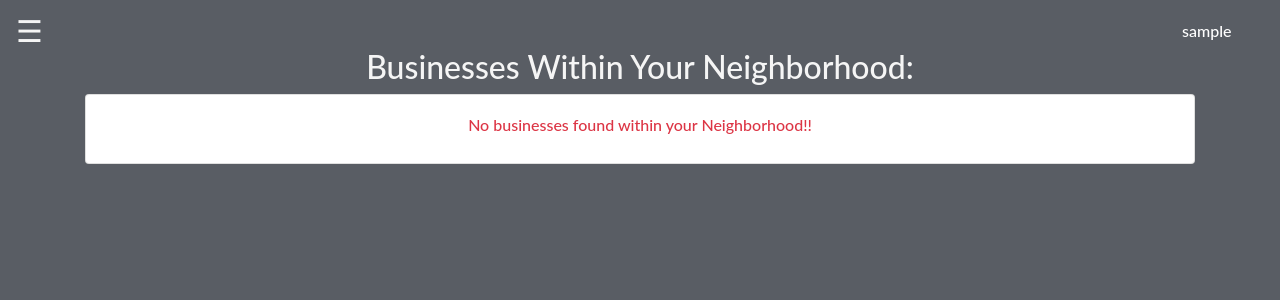
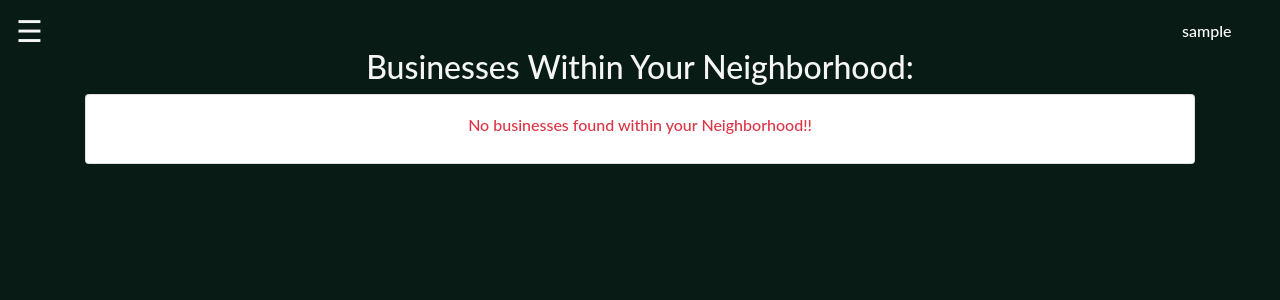
Before and after one commit to ezekielkibiego/The_Neighborhood, a Django app: page /businesses/ in a window 1280 px wide. Shown: the top 300 px of the page. Run offline with Django 3.2, Linux system fonts and the light colour scheme; the visitor is signed in with stand-in values (Sample User, id 1); data comes from the database, SQL or seed files in the repository; data that the repository does not hold is empty; some libraries are stand-ins or nearby versions; some web fonts are replaced.

Commit message:
modify templates

```diff
--- a/hoodapp/templates/business.html
+++ b/hoodapp/templates/business.html
@@ -2,16 +2,24 @@
 
 {% block content %}
 <style>
-
+   body{
+    font-family: 'Lato', global_font_string;
+    font-weight: 500;
+    background-color: #081c15;
+    color: whitesmoke;
+    }
+    .biz{
+        color: black;
+    }
 </style>
 <section class="blog-section" id="">
-    <div class="container mt-5">
+    <div class="container mt-5 ">
 
 
 
             <h2 class="text-center headings">Businesses Within Your Neighborhood: <br>{{hood.name}}
             </h2>
-            <div class="row">
+            <div class="row biz">
 
             {% for biz in businesses %}
             <div class="col-md-4">
--- a/hoodapp/templates/create_business.html
+++ b/hoodapp/templates/create_business.html
@@ -8,12 +8,13 @@
 
 {% block content %}
 <style>
-    body{
+     body{
     font-family: 'Lato', global_font_string;
     font-weight: 500;
-    background-color: #595d64;
+    background-color: #081c15;
     color: whitesmoke;
     }
+
     .hood{
         margin-top: 5%;
     }
--- a/hoodapp/templates/django_registration/registration_form.html
+++ b/hoodapp/templates/django_registration/registration_form.html
@@ -6,9 +6,9 @@
   body{
     font-family: 'Lato', global_font_string;
     font-weight: 500;
-    background-color: #595d64;
+    background-color: #081c15;
 
-  }
+    }
   .register{
     margin-top: 3%;
     margin-bottom: 3%;
--- a/hoodapp/templates/hood_form.html
+++ b/hoodapp/templates/hood_form.html
@@ -11,9 +11,10 @@
     body{
     font-family: 'Lato', global_font_string;
     font-weight: 500;
-    background-color: #595d64;
+    background-color: #081c15;
     color: whitesmoke;
     }
+
     .hood{
         margin-top: 5%;
     }
--- a/hoodapp/templates/index.html
+++ b/hoodapp/templates/index.html
@@ -14,10 +14,9 @@
     body{
     font-family: 'Lato', global_font_string;
     font-weight: 500;
-    background-color: #595d64;
+    background-color: #081c15;
     color: whitesmoke;
     }
-
 </style>
 
 <div class="container-fluid">
@@ -26,7 +25,7 @@
         <h1 class="text-center">Welcome to The Neighborhood</h1>
         <div class="text-center">
             <form action="/create_hood">
-                <input type="submit" class="btn btn-outline-dark bg-dark text-white rounded-pill b-text"
+                <input type="submit" class="btn btn-outline-dark bg-#495867 text-white rounded-pill b-text"
                     value="Add Your Neighborhood" />
             </form>
 
--- a/hoodapp/templates/navbar.html
+++ b/hoodapp/templates/navbar.html
@@ -3,7 +3,7 @@
    body{
     font-family: 'Lato', global_font_string;
     font-weight: 500;
-    background-color: #595d64;
+    background-color: #495867;
     color: whitesmoke;
     }
     .nav-link{
--- a/hoodapp/templates/post.html
+++ b/hoodapp/templates/post.html
@@ -11,7 +11,7 @@
     body{
     font-family: 'Lato', global_font_string;
     font-weight: 500;
-    background-color: #595d64;
+    background-color: #081c15;
     color: whitesmoke;
     }
     .hood{
--- a/hoodapp/templates/registration/login.html
+++ b/hoodapp/templates/registration/login.html
@@ -3,9 +3,9 @@
 {% block content %}
 <style>
     body{
-        font-family: 'Lato', global_font_string;
-        font-weight: 500;
-        background-color: #595d64;
+    font-family: 'Lato', global_font_string;
+    font-weight: 500;
+    background-color: #081c15;
 
     }
     .card{
--- a/hoodapp/templates/search.html
+++ b/hoodapp/templates/search.html
@@ -9,6 +9,12 @@
     .ser{
         margin-top: 5%;
         margin-bottom: 5%;
+    }
+    body{
+    font-family: 'Lato', global_font_string;
+    font-weight: 500;
+    background-color: #081c15;
+    color: whitesmoke;
     }
 </style>
 
--- a/hoodapp/templates/single_hood.html
+++ b/hoodapp/templates/single_hood.html
@@ -1,6 +1,12 @@
 {% extends "base.html" %}
 {% block content %}
 <style>
+    body{
+    font-family: 'Lato', global_font_string;
+    font-weight: 500;
+    background-color: #081c15;
+    color: whitesmoke;
+    }
     .image{
         height: auto;
         width: 100%;
--- a/hoodapp/templates/update_profile.html
+++ b/hoodapp/templates/update_profile.html
@@ -7,7 +7,7 @@
     body{
     font-family: 'Lato', global_font_string;
     font-weight: 500;
-    background-color: #595d64;
+    background-color: #081c15;
     color: whitesmoke;
     }
 </style>
```
Also changed, not shown: hoodapp/templates/hoods.html (+7 -0 lines), hoodapp/templates/posts.html (+5 -6 lines), hoodapp/templates/profile.html (+5 -6 lines).
